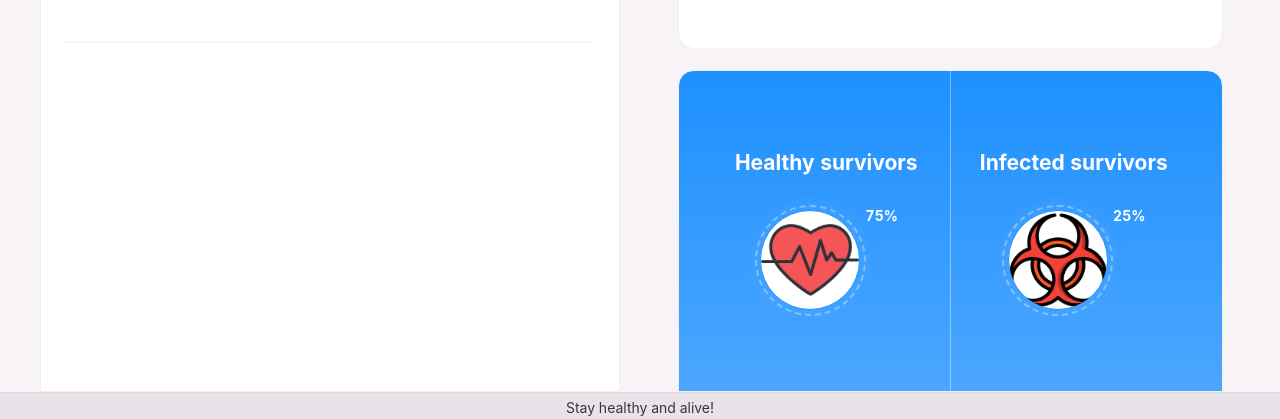
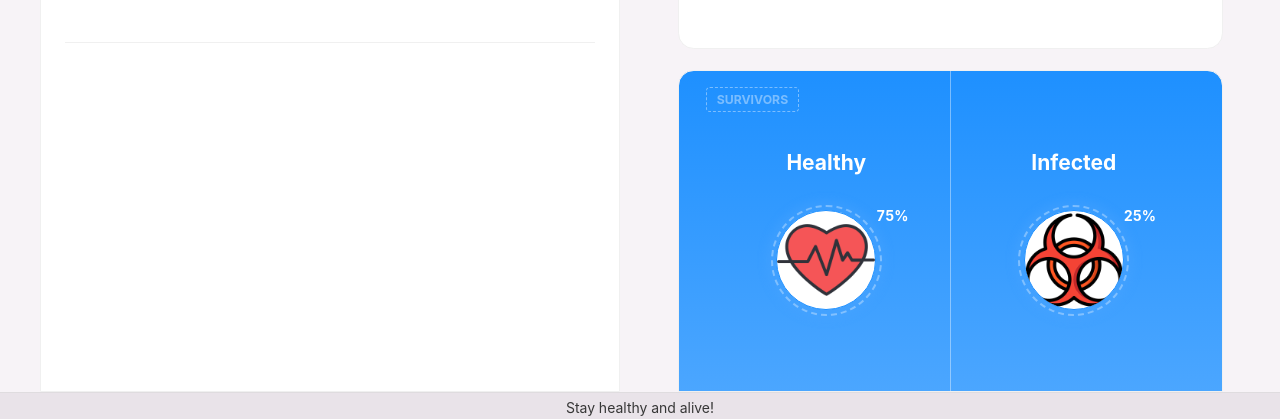
Before and after one commit to djanilson-barista/121-frequency, a React app: page / in a window 1280 px wide. Shown: the part 378-797 px from the top of the page. Built offline with nearby package versions, Linux system fonts and the light colour scheme.

Commit message:
style: 💄 beautify analytics data

```diff
--- a/src/pages/survivor/index.scss
+++ b/src/pages/survivor/index.scss
@@ -5,8 +5,6 @@
   flex: 1;
   display: grid;
   grid-template-columns: 50% 50%;
-
-
 
   &__card {
     box-shadow: 0 0 6px 2px #dddddd44;
@@ -172,6 +170,20 @@
         background: $neutral-white;
       }
 
+      &::after {
+        content: 'survivors';
+        position: absolute;
+        top: 5%;
+        left: 5%;
+        border-radius: 4px;
+        padding: 0.2rem 1rem;
+        color: $neutral-white;
+        font-weight: bold;
+        text-transform: uppercase;
+        font-size: $font-text-sm;
+        border: 1px dashed $neutral-white;
+      }
+
       &__section {
         flex: 1;
         display: flex;
@@ -189,6 +201,7 @@
           color: $neutral-white;
           display: flex;
           margin-top: $space-stack-lg;
+          position: relative;
 
           &__avatar__container {
             padding: $space-inline-nn;
@@ -205,15 +218,13 @@
             height: 10rem;
           }
 
-        //   &__percent {
-        //     height: $space-stack-xl;
-        //     width: 2.5em;
-        //     font-weight: 900;
-        //     font-size: $font-title-lg;
-        //     display: inline-block;
-        //     padding-bottom: calc(#{$space-stack-xl} + 4px);
-        //     border-bottom: 1px solid $neutral-white;
-        //   }
+          &__percent {
+            height: $space-stack-xl;
+            position: absolute;
+            left: 95%;
+            display: inline-block;
+            padding-bottom: calc(#{$space-stack-xl} + 4px);
+          }
         }
       }
     }
@@ -242,14 +253,12 @@
         &__list {
           margin-top: $space-stack-sm;
 
-          &:first-child
-          , &:last-child {
+          &:first-child,
+          &:last-child {
             margin-right: 0;
             margin-left: 0;
           }
-
         }
-
       }
 
       &__picker {
--- a/src/pages/survivor/index.tsx
+++ b/src/pages/survivor/index.tsx
@@ -43,7 +43,7 @@ class Survivor extends Component {
             <Card className="survivor__analytics__picker survivor__analytics__card">
               <div className="survivor__analytics__picker__section most__picked">
                 <h4 className="survivor__analytics__picker__section__title">
-                  Healthy survivors
+                  Healthy
                 </h4>
                 <div className="survivor__analytics__picker__section__segmentation">
                   <div className="survivor__analytics__picker__section__segmentation__avatar__container">
@@ -59,7 +59,7 @@ class Survivor extends Component {
               </div>
               <div className="survivor__analytics__picker__section">
                 <h4 className="survivor__analytics__picker__section__title">
-                  Infected survivors
+                  Infected
                 </h4>
                 <div className="survivor__analytics__picker__section__segmentation">
                   <div className="survivor__analytics__picker__section__segmentation__avatar__container less">
```
